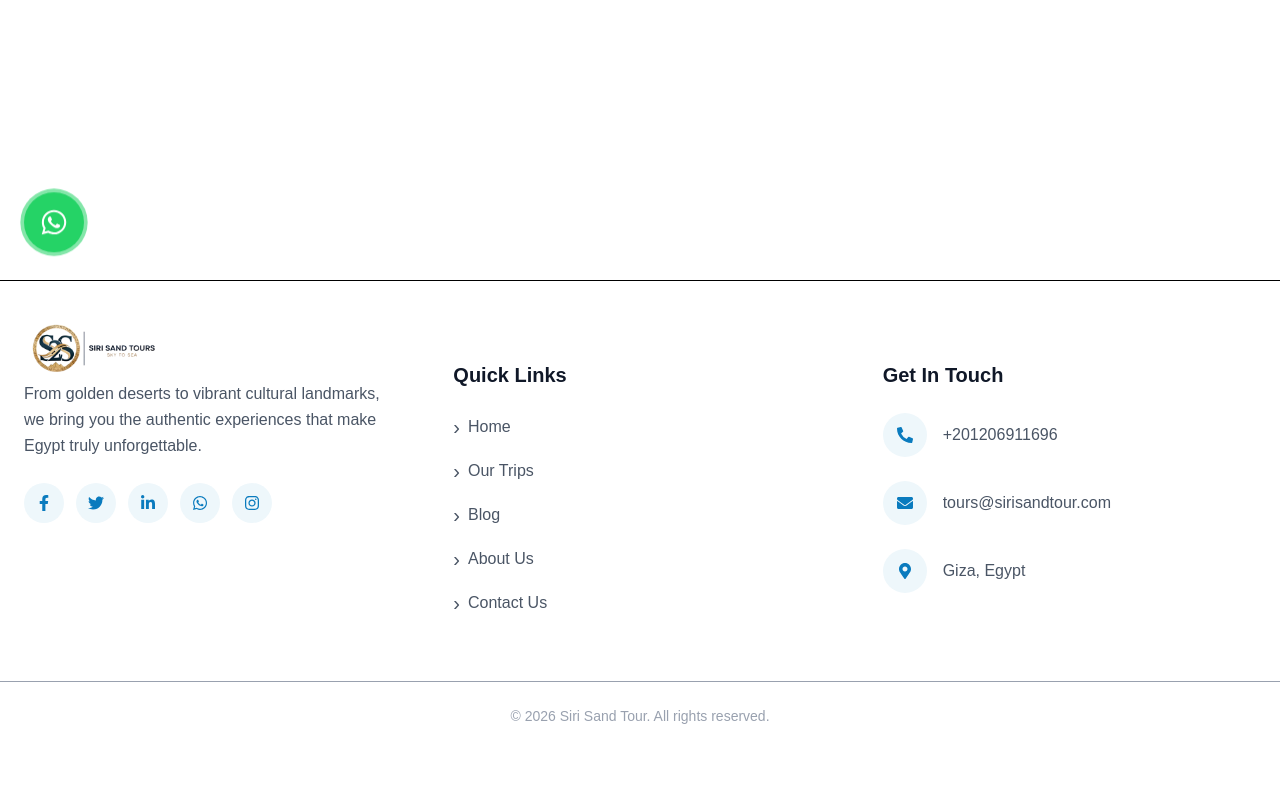
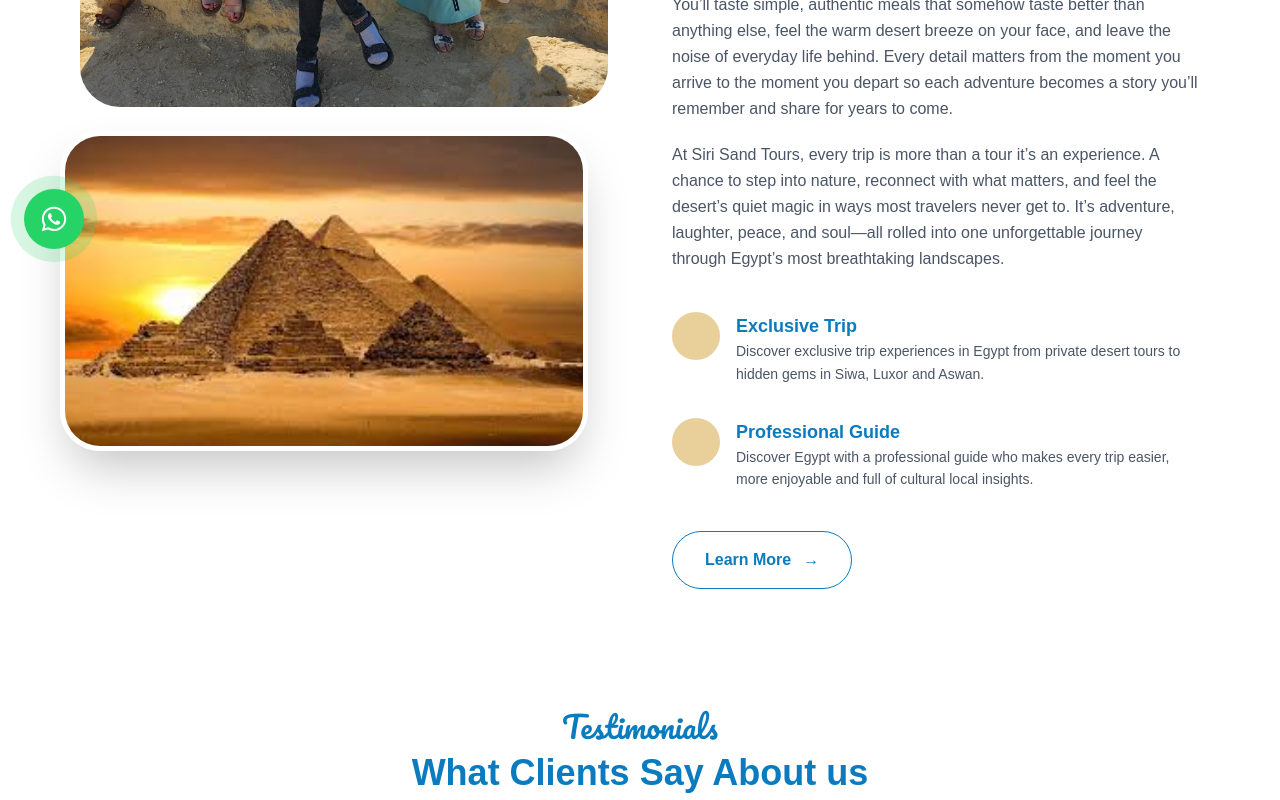
Before and after one commit to OJaybit/sirisand, a Next.js app: page /about in a window 1280 px wide. Before the commit this address had no page. Shown: the part 520-1320 px from the top of the page. Before the commit the page ends 1286 px from the top, so only its background shows below. Built offline with nearby package versions, Linux system fonts and the light colour scheme.

Commit message:
Fix about page casing and route

```diff
--- /dev/null
+++ b/app/about/page.tsx
@@ -0,0 +1,13 @@
+import AboutUsSection from "../components/AboutUs";
+import NewsletterSection from "../components/Newsletter";
+import Testimonials from "../components/Testimonials";
+
+export default function AboutUsPage() {
+  return (
+    <main className="pt-32">
+      <AboutUsSection />
+      <Testimonials/>
+      <NewsletterSection/>
+    </main>
+  );
+}
--- a/app/components/Navbar.tsx
+++ b/app/components/Navbar.tsx
@@ -10,7 +10,7 @@ const navLinks = [
   { label: "Home", href: "/" },
   { label: "Our Trips", href: "/ourtrip" },
   { label: "Blog", href: "/blogs" },
-  { label: "About", href: "/aboutus" },
+  { label: "About", href: "/about" },
   { label: "Contact", href: "/contact" },
 ];
 
```
